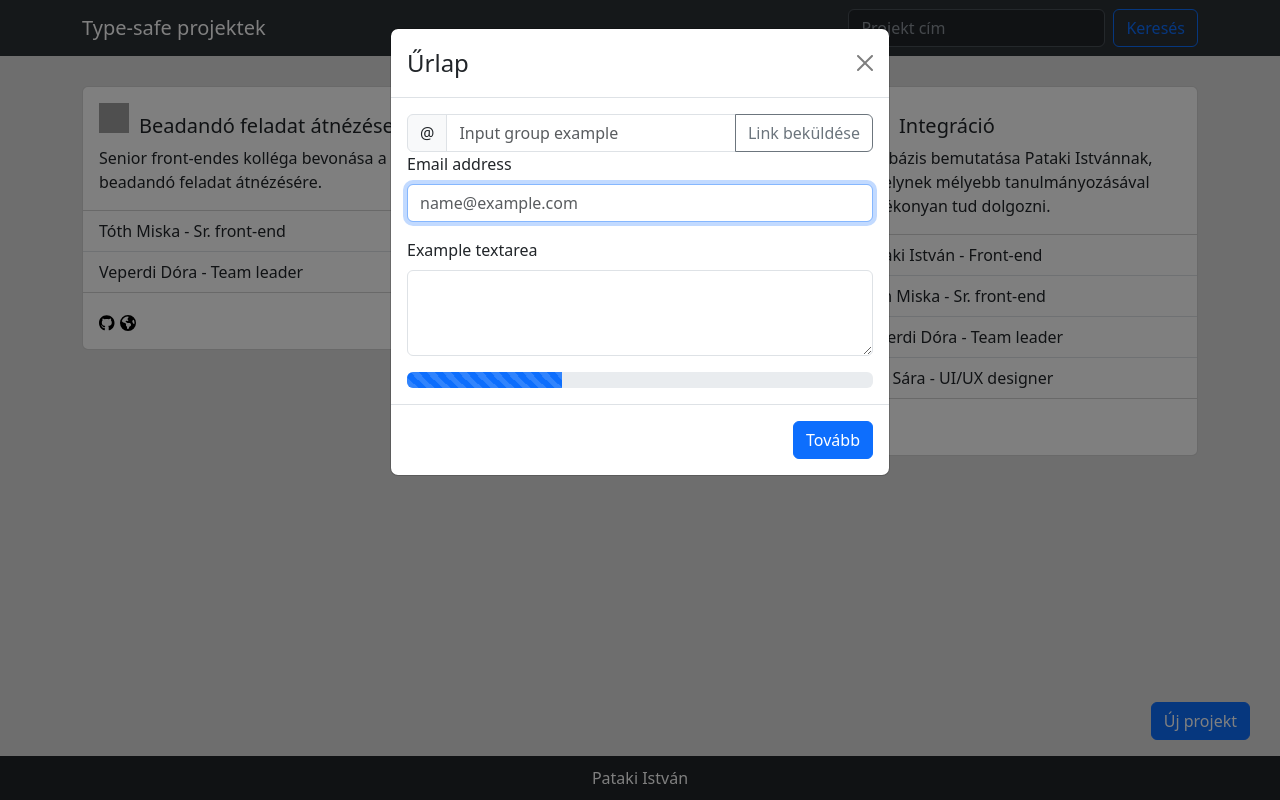
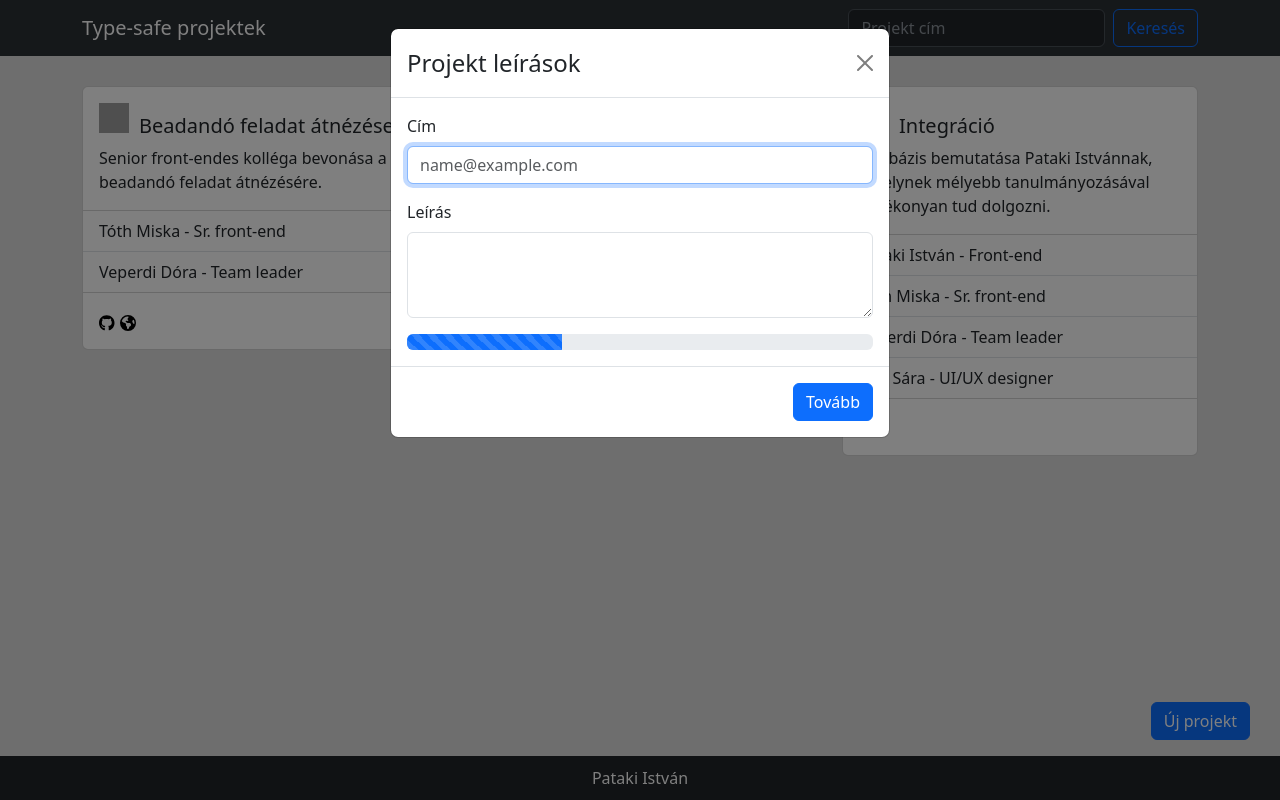
Before and after one commit to patakiIstvan/ponte_projects_ts, a React (Vite) app: page / in a window 1280 px wide. Both pictures are taken after a click on the button "Új projekt". Built offline with nearby package versions, Linux system fonts and the light colour scheme; grey boxes are pictures that could not be loaded.

Commit message:
form can be submited

```diff
--- a/src/components/form/formPages/InputContainer1.jsx
+++ b/src/components/form/formPages/InputContainer1.jsx
@@ -5,9 +5,8 @@ import LinkInput from '../inputs/LinkInput';
 const InputContainer1 = (props) => {
   return (
     <>
-      <LinkInput formData={props.formData} handleLinkChange={props.handleLinkChange} />
       <Form.Group className="mb-3" controlId="exampleForm.ControlInput1">
-        <Form.Label>Email address</Form.Label>
+        <Form.Label>Cím</Form.Label>
         <Form.Control
           type="text"
           placeholder="name@example.com"
@@ -23,7 +22,7 @@ const InputContainer1 = (props) => {
         className="mb-3"
         controlId="exampleForm.ControlTextarea1"
       >
-        <Form.Label>Example textarea</Form.Label>
+        <Form.Label>Leírás</Form.Label>
         <Form.Control as="textarea" rows={3}
           name="description"
           page="0"
--- /dev/null
+++ b/src/components/form/formPages/InputContainer2.jsx
@@ -0,0 +1,11 @@
+import React from 'react'
+import LinkInput from '../inputs/LinkInput';
+
+const InputContainer2 = (props) => {
+  return (
+    <>
+      <LinkInput formData={props.formData} handleLinkChange={props.handleLinkChange} />
+    </>
+  )
+}
+export default InputContainer2;
--- a/src/components/form/inputs/LinkInput.jsx
+++ b/src/components/form/inputs/LinkInput.jsx
@@ -3,6 +3,7 @@ import InputGroup from 'react-bootstrap/InputGroup';
 import Form from 'react-bootstrap/Form';
 import Button from 'react-bootstrap/Button';
 import LinkIcon from '../../reuseables/LinkIcon/LinkIcon';
+
 
 const LinkInput = (props) => {
   const [inputId, setInputId] = useState(0);
@@ -30,6 +31,7 @@ const LinkInput = (props) => {
           ref={inputRef}
         />
         <Button onClick={() => { newLink(inputRef) }} variant="outline-secondary">Link beküldése</Button>
+
       </InputGroup>
       {props.formData?.links?.value && Object.entries(props.formData?.links?.value).map(([linkId, link]) => (
         (<>
@@ -43,6 +45,7 @@ const LinkInput = (props) => {
               placeholder="Input group example"
               aria-label="Input group example"
               value={link.url}
+              autoFocus
             />
           </InputGroup>
         </>)
--- a/src/components/reuseables/ProjectCard/ProjectCard.jsx
+++ b/src/components/reuseables/ProjectCard/ProjectCard.jsx
@@ -18,7 +18,8 @@ const ProjectCard = (props) => {
         <Card.Text>{props.description}</Card.Text>
       </Card.Body>
       <ListGroup variant="flush">
-        {props.members.map((member, idx) => (
+
+        {props.members && props.members.map((member, idx) => (
           <ListGroup.Item key={"member_" + idx}>{member.name} - {member.role.join(', ')}</ListGroup.Item>
         ))}
       </ListGroup>
--- a/src/components/sections/ProjectContainer/ProjectContainer.jsx
+++ b/src/components/sections/ProjectContainer/ProjectContainer.jsx
@@ -8,6 +8,8 @@ import { getProjects } from '../../../utils/getprojects';
 import Spinner from 'react-bootstrap/Spinner';
 import FormModal from '../../widgets/FormModal/FormModal';
 import InputContainer1, { inputValidate1 } from '../../form/formPages/InputContainer1';
+import InputContainer2 from '../../form/formPages/InputContainer2';
+
 
 const ProjectContainer = (props) => {
 
@@ -25,6 +27,14 @@ const ProjectContainer = (props) => {
   useEffect(() => {
     getProjectCards()
   }, [props.search])
+
+  const onModalSubmit = function (data) {
+    let projects = localStorage.getItem("projects");
+    projects = JSON.parse(projects);
+    projects.push(data)
+    localStorage.setItem("projects", JSON.stringify(projects));
+    getProjectCards();
+  }
 
   if (!projectData) {
     return (
@@ -48,8 +58,11 @@ const ProjectContainer = (props) => {
           ))}
         </Row>
         <FormModal
-          getProjectCards={getProjectCards}
-          pages={[{ inputs: <InputContainer1 />, "valiadtion": inputValidate1 }, { inputs: <></>, valiadtion: null }, { inputs: <></>, valiadtion: null }]}
+          onModalSubmit={onModalSubmit}
+          pages={[
+            { inputs: <InputContainer1 />, "valiadtion": inputValidate1, title: "Projekt leírások" },
+            { inputs: <InputContainer2 />, title: "Projekt linkek" },
+            { inputs: <></> }]}
         />
       </Container>
     </section>
--- a/src/components/widgets/FormModal/FormModal.jsx
+++ b/src/components/widgets/FormModal/FormModal.jsx
@@ -10,6 +10,7 @@ function FormModal(props) {
 
   const [show, setShow] = useState(false);
   const Wizard = useWizardForm(props.pages)
+  console.log(Wizard.formData)
 
 
   const handleClose = () => setShow(false);
@@ -25,12 +26,34 @@ function FormModal(props) {
     });
   };
 
+  const getProjectData = function (data) {
+    const simplifiedData = {};
+    console.log(data)
+    Object.entries(data).forEach(([inputName, inputValue]) => {
+      if ("value" in inputValue) {
+        if (typeof inputValue.value === "object") {
+          const list = [];
+          Object.values(inputValue.value).forEach(v => {
+            list.push(v);
+          })
+          simplifiedData[inputName] = list;
+        } else {
+          simplifiedData[inputName] = inputValue.value;
+        }
+      }
+    })
+    return simplifiedData;
+  }
+
   const onSubmit = function (e) {
     e.preventDefault();
     if (Wizard.currentPage < Wizard.numberOfPages - 1) {
       Wizard.toNextPage()
     } else {
-      console.log("submited answer")
+      const data = getProjectData(Wizard.formData)
+      props.onModalSubmit(data)
+
+      handleClose();
     }
   }
 
```
